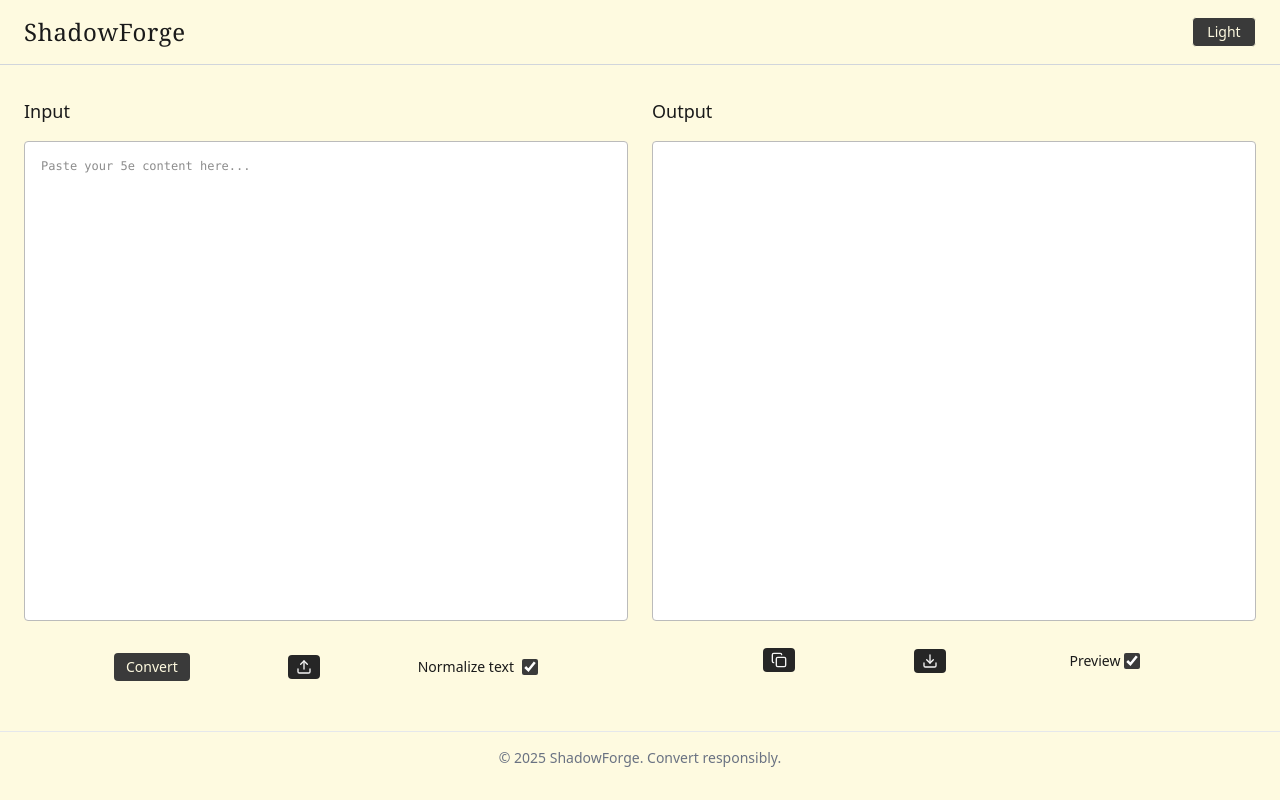
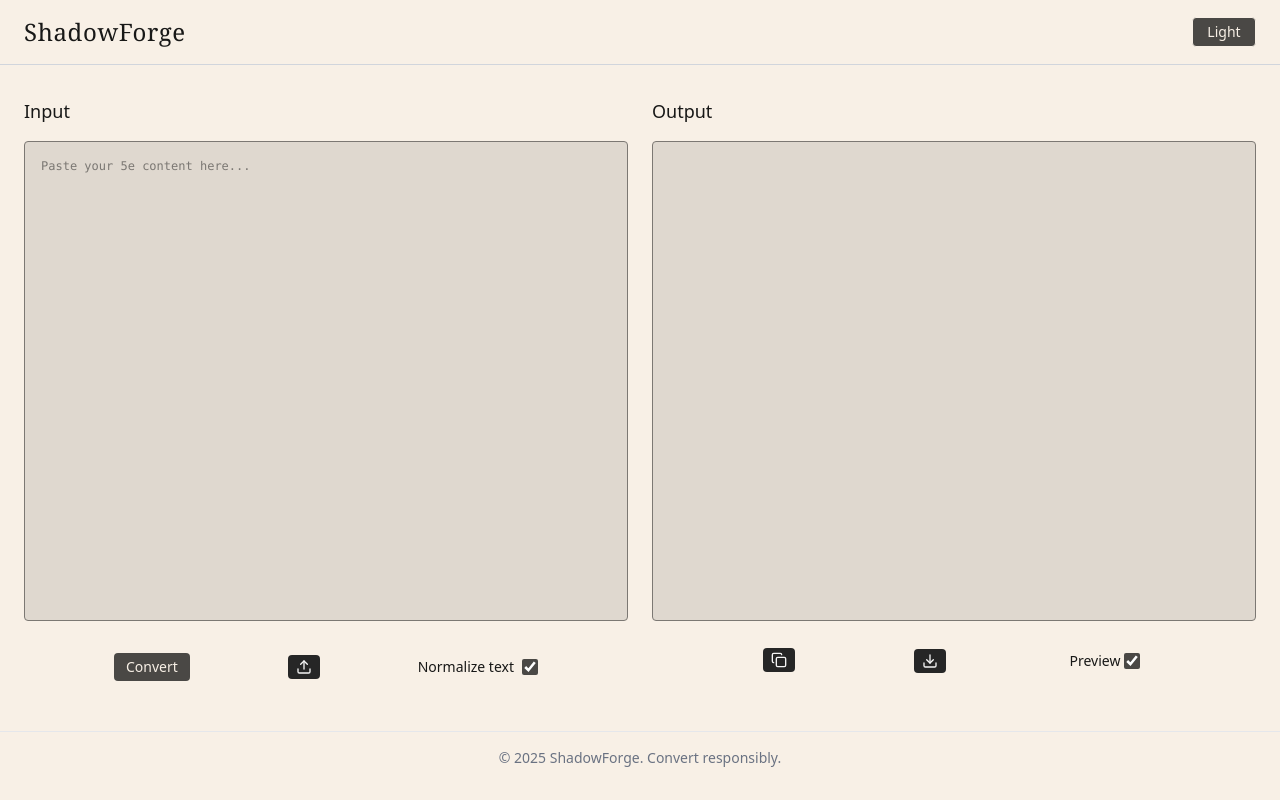
Before and after one commit to rickboot/ShadowForge, a Next.js app: page / in a window 1280 px wide. Built offline with nearby package versions, Linux system fonts and the light colour scheme.

Commit message:
revised color palette

```diff
--- a/app/globals.css
+++ b/app/globals.css
@@ -4,27 +4,25 @@
 @custom-variant dark (&:where(.dark, .dark *));
 
 :root {
-  --background: #fefae0;
-  --foreground: #1a1a1a;
-
-  --surface: #fff;
-  --surface-contrast: #bbb;
-
-  --button-bg: #3a3a3a;
-  --button-text: #fefae0;
-  --button-hover-bg: #585858;
+  --background: #f8f0e6;
+  --foreground: #181817;
+  --surface: #dfd8cf;
+  --surface-contrast: #7c7873;
+  --button-bg: #4a4845;
+  --button-text: #f8f0e6;
+  --button-hover-bg: #63605c;
+  --border: #c6c0b8;
 }
 
 html.dark {
-  --background: #121212;
-  --foreground: #fefae0;
-
-  --surface: #000;
-  --surface-contrast: #2d323b;
-
-  --button-bg: #d6b25c;
-  --button-text: #121212;
-  --button-hover-bg: #f4d67e;
+  --background: #181817;
+  --foreground: #f8f0e6;
+  --surface: #31302e;
+  --surface-contrast: #94908a;
+  --button-bg: #dfd8cf;
+  --button-text: #181817;
+  --button-hover-bg: #c6c0b8;
+  --border: #4a4845;
 }
 
 body {
```
